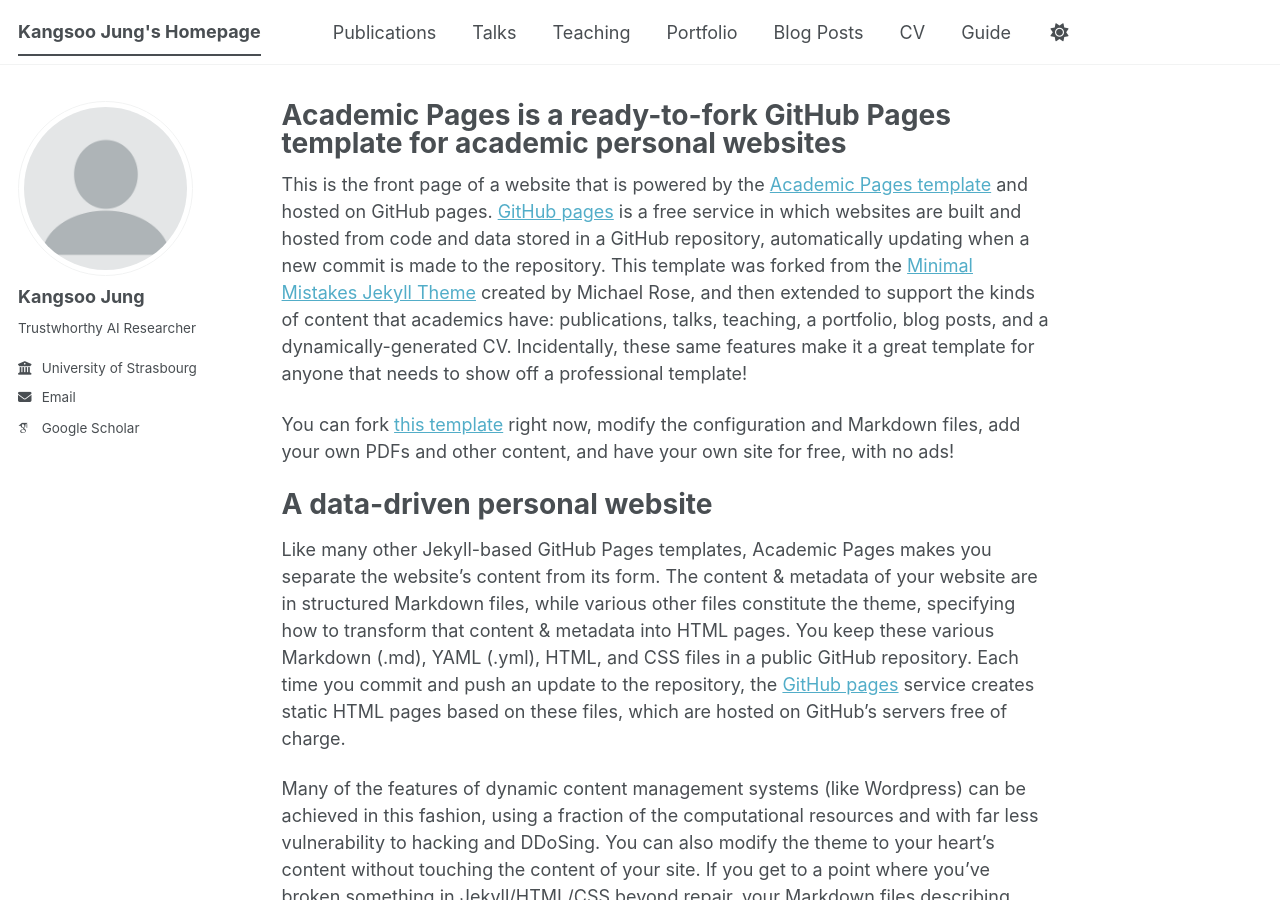
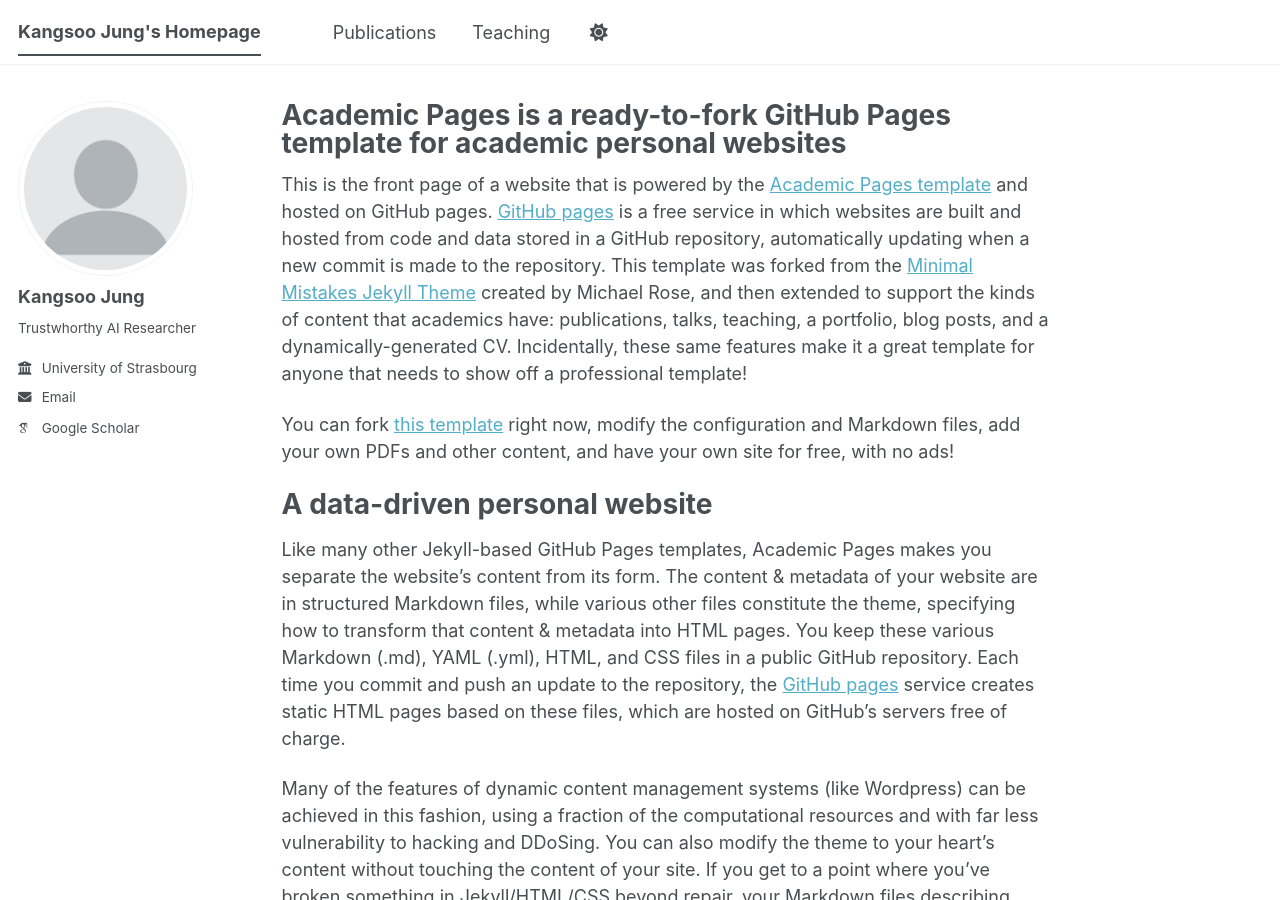
Before and after one commit to kangsoo-jung/kangsoo-jung.github.io, a Jekyll site: the page built from _pages/about.md, in a window 1280 px wide and 900 px high. Built offline with Jekyll 4.4.1, drawn with Linux system fonts in a browser that asks for light colours; some web fonts are replaced; a script bundle is joined from its source files by our own code; library files that are not in the unit come from our copies.

Commit message:
Update navigation.yml

```diff
--- a/_data/navigation.yml
+++ b/_data/navigation.yml
@@ -11,23 +11,8 @@
   - title: "Publications"
     url: /publications/
 
-  - title: "Talks"
-    url: /talks/
-
   - title: "Teaching"
     url: /teaching/
 
-  - title: "Portfolio"
-    url: /portfolio/
-
-  - title: "Blog Posts"
-    url: /year-archive/
-
-  - title: "CV"
-    url: /cv/
-
   # - title: "CV"
   #   url: /cv-json/
-
-  - title: "Guide"
-    url: /markdown/
```
